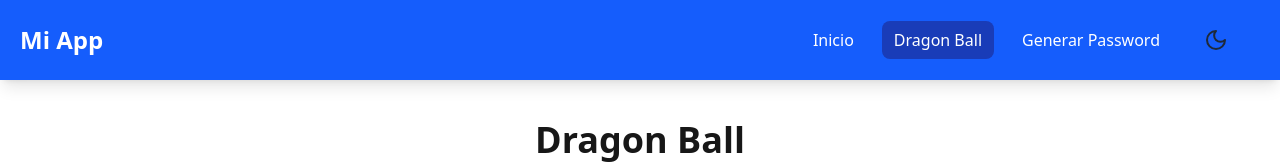
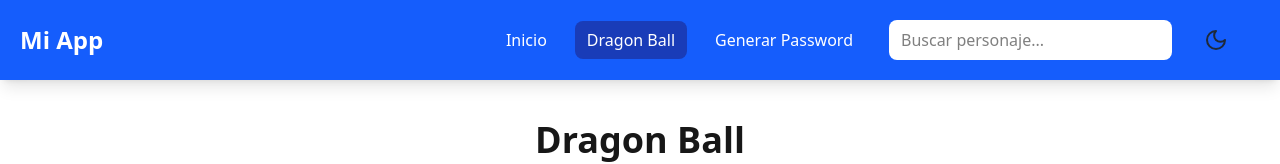
Before and after one commit to greverom/dragon-ball-next.js, a Next.js app: page /dragonball in a window 1280 px wide. Shown: the top 164 px of the page. Built offline with nearby package versions, Linux system fonts and the light colour scheme; no server answers.

Commit message:
search Character implementado

```diff
--- a/src/component/navbars/Navbars.tsx
+++ b/src/component/navbars/Navbars.tsx
@@ -6,9 +6,13 @@
 import { Menu, X } from "lucide-react";
 import MobileMenu from "./MobileMenu";
 import ThemeSwitch from "../ThemeSwitch";
+import SearchNavbar from "./SearchNavbar";
+import { useDragonBallCharacters } from "@/hooks/useDragonBall/useDragonBallCharacters";
+
 
 const Navbar = () => {
   const [isOpen, setIsOpen] = useState(false);
+  const { characters } = useDragonBallCharacters();
   const pathname = usePathname();
 
   const toggleMenu = () => {
@@ -51,6 +55,7 @@
               </Link>
             </li>
           </ul>
+          <SearchNavbar characters={characters}/>
 
           <ThemeSwitch />
 
--- /dev/null
+++ b/src/component/navbars/SearchNavbar.tsx
@@ -0,0 +1,26 @@
+"use client";
+
+import { Character } from "@/interface/interface";
+import { useSearchCharacters } from "@/hooks/useDragonBall/useSearchCharacter";
+
+interface SearchNavbarProps {
+  characters: Character[];
+}
+
+const SearchNavbar = ({ characters }: SearchNavbarProps) => {
+    const { searchQuery, setSearchQuery, handleSearch } = useSearchCharacters(characters);
+
+  return (
+    <form onSubmit={handleSearch} className="relative">
+      <input
+        type="text"
+        placeholder="Buscar personaje..."
+        value={searchQuery}
+        onChange={(e) => setSearchQuery(e.target.value)}
+        className="px-3 py-2 pr-10 rounded-lg bg-white dark:bg-gray-100 text-black"
+      />
+    </form>
+  );
+};
+
+export default SearchNavbar;
--- /dev/null
+++ b/src/hooks/useDragonBall/useSearchCharacter.ts
@@ -0,0 +1,37 @@
+"use client";
+
+import { useState } from "react";
+import { Character } from "@/interface/interface";
+import { useRouter } from "next/navigation";
+
+
+export const useSearchCharacters = (characters: Character[]) => {
+  const [searchQuery, setSearchQuery] = useState("");
+  const router = useRouter();
+
+  const searchCharacters = (query: string) => {
+    const cleanQuery = query.trim().toLowerCase();
+    if (!cleanQuery) return [];
+
+    return characters.filter((char) =>
+      char.name.toLowerCase().includes(cleanQuery)
+    );
+  };
+
+  const handleSearch = (event: React.FormEvent) => {
+    event.preventDefault();
+    if (!searchQuery.trim()) return;
+
+    const foundCharacters = searchCharacters(searchQuery);
+
+    if (foundCharacters.length > 0) {
+      router.push(`/dragonball/${foundCharacters[0].id}`);
+    } else {
+      console.log("Personaje no encontrado");
+    }
+
+    setSearchQuery("");
+  };
+
+  return { searchQuery, setSearchQuery, searchCharacters, handleSearch };
+};
--- a/src/services/dragonBallApi.ts
+++ b/src/services/dragonBallApi.ts
@@ -4,17 +4,21 @@
 
 export const getDragonBallCharacters = async () => {
   if (!API_URL) {
+    console.error("ERROR: NEXT_PUBLIC_API_URL no está definida en .env.local");
     throw new Error("NEXT_PUBLIC_API_URL no está definida en .env.local");
   }
 
   try {
     const response = await fetch(API_URL, { cache: "no-store" });
-    if (!response.ok) throw new Error("Error al obtener los personajes");
 
-    return await response.json();
+    if (!response.ok) {
+      console.error("Error al obtener los personajes");
+    }
+    const data = await response.json();
+    return data;
   } catch (error) {
-    console.error("Error al obtener los personajes", error);
-    throw error;
+    console.error("Error al obtener los personajes:", error);
+    return null;
   }
 };
 
```
